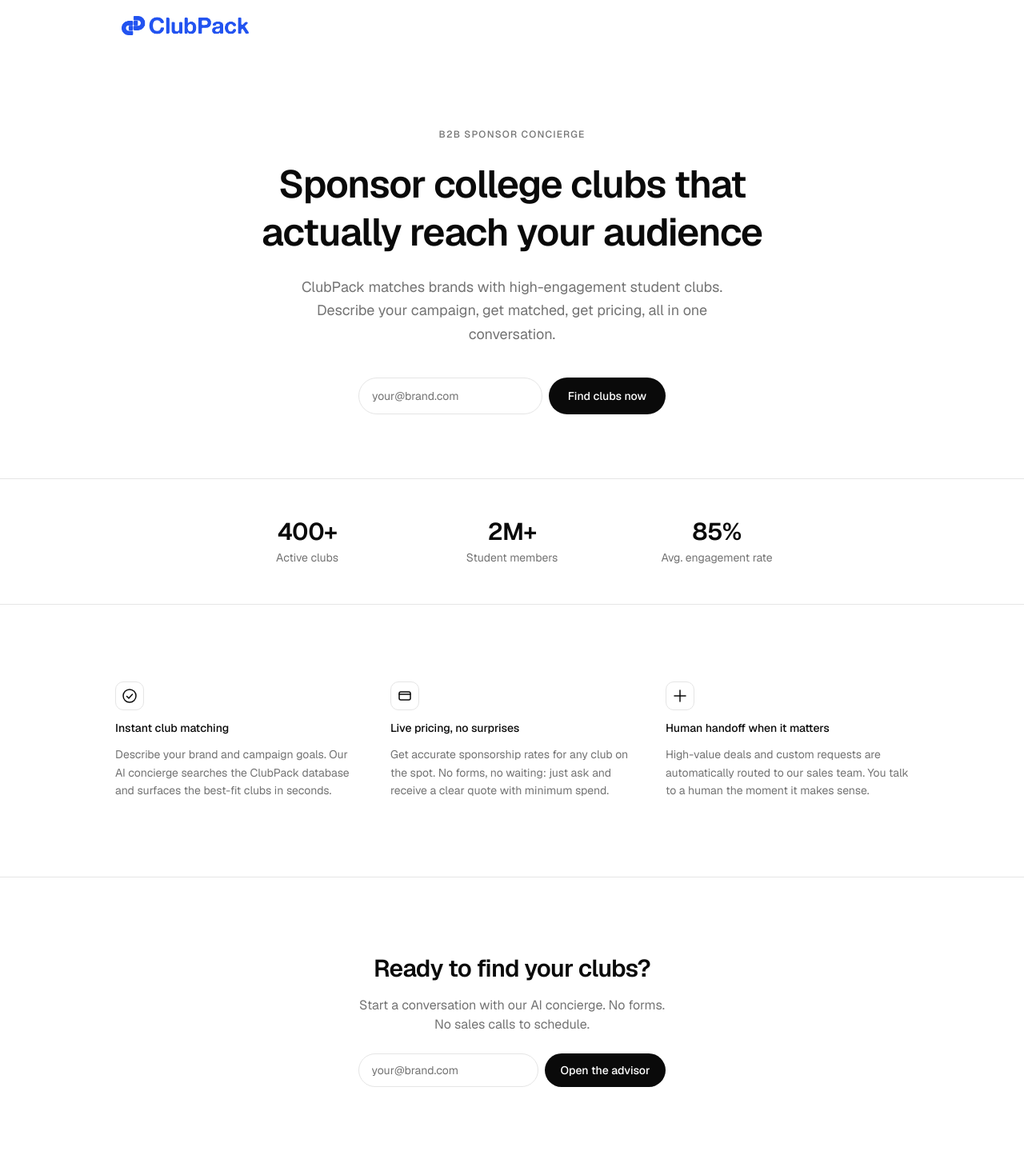
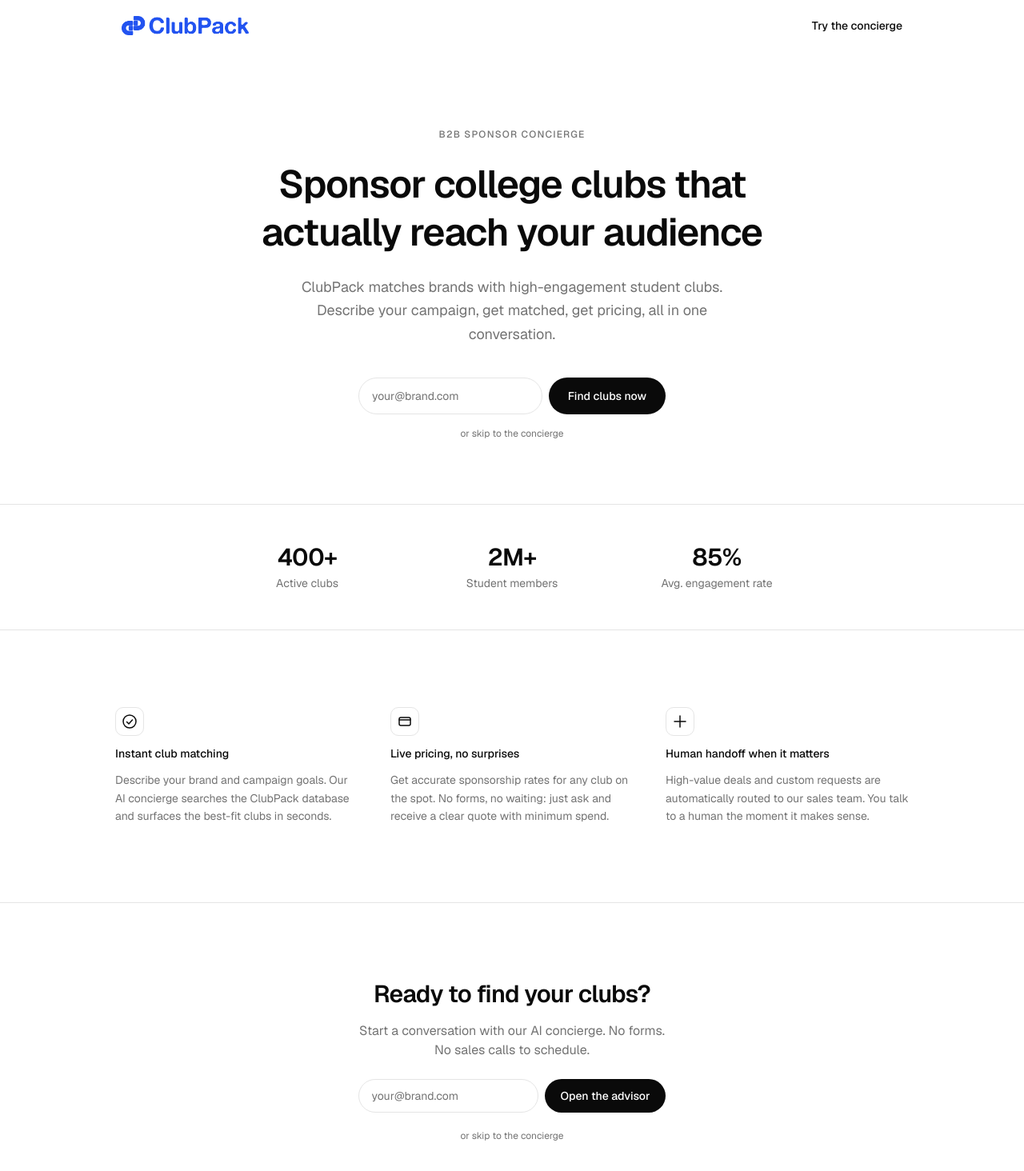
Before and after one commit to williamarmstrong8/vercel-technical-build, a Next.js app: page / in a window 1280 px wide. Shown: the top 1464 px of the page at 80% size. Built offline with nearby package versions, Linux system fonts and the light colour scheme; no server answers.

Commit message:
updated flow and system prompt

```diff
--- a/app/actions/saveLead.ts
+++ b/app/actions/saveLead.ts
@@ -4,16 +4,16 @@
 import { redirect } from 'next/navigation';
 
 // Server Action so the form works without JavaScript (progressive enhancement).
-// Hero form redirects to /chat, CTA form stays on the landing page.
+// Both forms redirect to /chat after capturing the email.
 export async function saveLead(formData: FormData) {
   const email = (formData.get('email') as string)?.trim();
-  const redirectTo = (formData.get('redirectTo') as string) || '/?lead=success';
+  const redirectTo = (formData.get('redirectTo') as string) || '/chat';
 
   // Prevent open redirects to external domains.
   const safeRedirect =
     redirectTo.startsWith('/') && !redirectTo.startsWith('//')
       ? redirectTo
-      : '/?lead=success';
+      : '/chat';
   if (!email || !email.includes('@')) return;
 
   const sql = getSql();
--- a/app/chat/page.tsx
+++ b/app/chat/page.tsx
@@ -9,7 +9,7 @@
 
 const SUGGESTIONS = [
   'Find tech clubs for college students',
-  'What run clubs do you have?',
+  'What fitness clubs do you have?',
   'I have a $500 budget, what can I sponsor?',
 ];
 
--- a/app/page.tsx
+++ b/app/page.tsx
@@ -1,13 +1,13 @@
 import type { Metadata } from 'next';
 import Image from 'next/image';
+import Link from 'next/link';
 import { sanity } from '@/lib/sanity';
 import { cacheLife, cacheTag } from 'next/cache';
 import { saveLead } from '@/app/actions/saveLead';
-import { LeadSuccess } from '@/components/LeadSuccess';
-
 // Cached Server Component (hourly revalidation via Cache Components).
 // Content comes from Sanity CMS with a hardcoded fallback if Sanity is down.
-// LeadSuccess reads ?lead=success client side so the page stays cacheable.
+// Both forms capture email then redirect to /chat. Nav and skip links
+// let reviewers reach the concierge without entering an email.
 export const metadata: Metadata = {
   title: 'ClubPack: Sponsor College Clubs That Actually Reach Your Audience',
   description:
@@ -65,7 +65,7 @@
     <main className="min-h-screen bg-background text-foreground">
 
       {/* Nav */}
-      <nav className="flex items-center px-6 py-5 max-w-5xl mx-auto">
+      <nav className="flex items-center justify-between px-6 py-5 max-w-5xl mx-auto">
         <Image
           src="/clubpack-logo-full.png"
           alt="ClubPack"
@@ -73,6 +73,12 @@
           height={24}
           priority
         />
+        <Link
+          href="/chat"
+          className="text-sm font-medium text-foreground hover:opacity-70 transition-opacity"
+        >
+          Try the concierge
+        </Link>
       </nav>
 
       {/* Hero */}
@@ -86,7 +92,7 @@
         <p className="text-muted-foreground text-lg leading-relaxed mb-10 max-w-xl">
           {page.heroSubtitle}
         </p>
-        <form action={saveLead} className="flex gap-2 w-full max-w-sm">
+        <form action={saveLead} className="flex gap-2 w-full max-w-sm mb-4">
           <input type="hidden" name="redirectTo" value="/chat" />
           <input
             name="email"
@@ -102,6 +108,9 @@
             {page.heroCta}
           </button>
         </form>
+        <Link href="/chat" className="text-xs text-muted-foreground hover:text-foreground transition-colors">
+          or skip to the concierge
+        </Link>
       </section>
 
       {/* Stats */}
@@ -138,8 +147,8 @@
           {page.ctaSubtitle}
         </p>
 
-        <LeadSuccess />
-        <form action={saveLead} className="flex justify-center gap-2 mb-6 max-w-sm mx-auto">
+        <form action={saveLead} className="flex justify-center gap-2 mb-4 max-w-sm mx-auto">
+          <input type="hidden" name="redirectTo" value="/chat" />
           <input
             name="email"
             type="email"
@@ -154,6 +163,9 @@
             {page.ctaButton}
           </button>
         </form>
+        <Link href="/chat" className="text-xs text-muted-foreground hover:text-foreground transition-colors">
+          or skip to the concierge
+        </Link>
 
       </section>
 
--- a/lib/prompts/concierge.ts
+++ b/lib/prompts/concierge.ts
@@ -9,4 +9,5 @@
 'You are a ClubPack Sponsor Concierge. You must call a tool for every single message — no exceptions. Never respond without calling a tool first.' +
 '\n\nROUTING: Always call searchClubs before getPricing — never guess a club ID. For off-topic requests, call escalateToHuman.' +
 '\n\nBUDGET: Under $500 → searchClubs with Starter tier. Over $5,000 → escalateToHuman.' +
-'\n\nNO RESULTS: If searchClubs returns nothing, say so honestly. Never invent clubs or pricing.';
+'\n\nNO RESULTS: If searchClubs returns nothing, say so honestly. Never invent clubs or pricing.' +
+'\n\nFORMAT: No tables. Present each club like this:\n\n**Club Name**\n- Audience: Young Professionals\n- Members: 2,200\n- Engagement: 85%\n- Tier: Enterprise\n- Short description here.';
```
